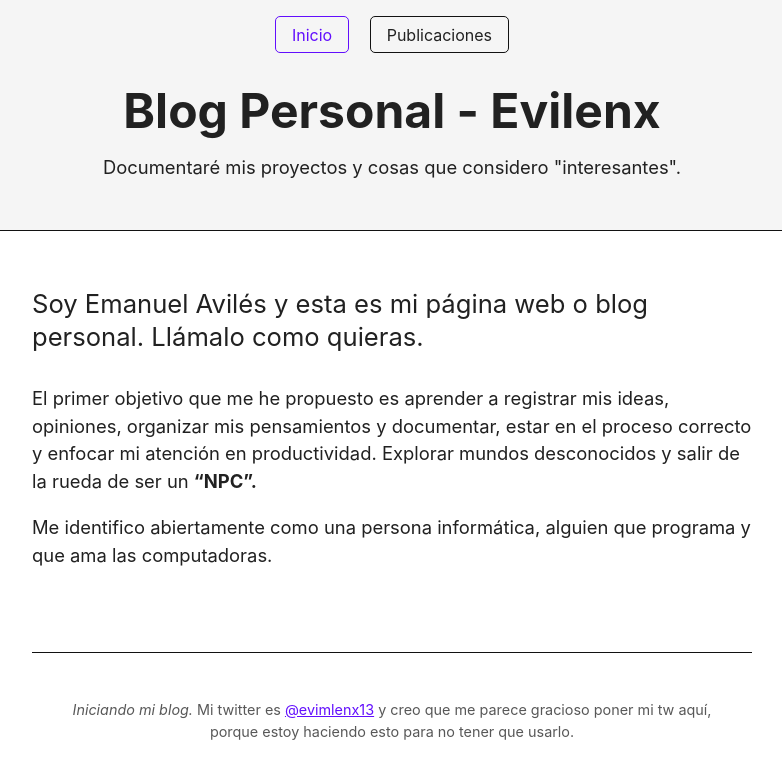
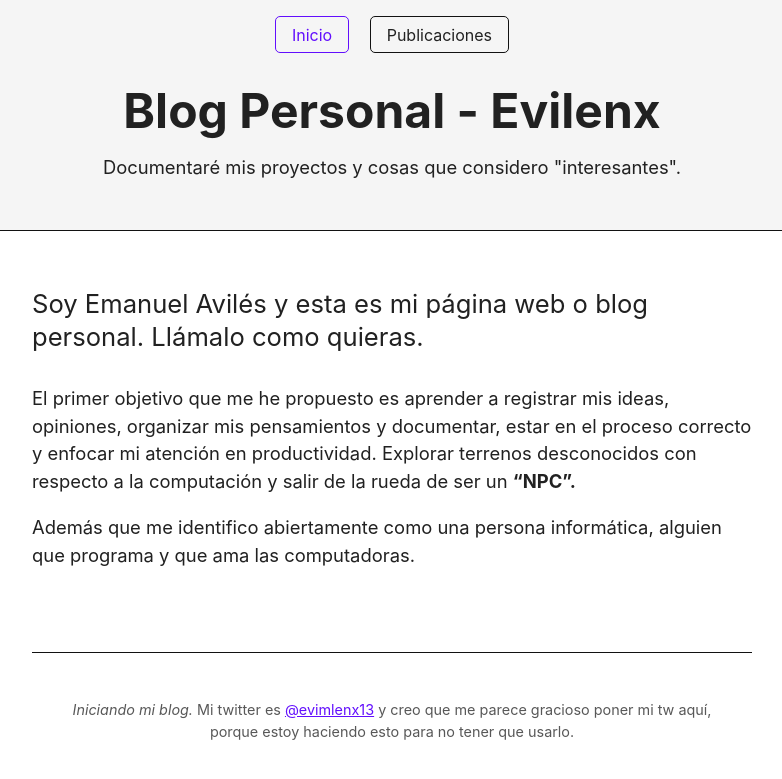
Before and after one commit to evilenx/BlogPersonal, a Jekyll site: the page built from index.md, in a window 1280 px wide. Shown: the top 779 px of the page, without its empty margins (248-1030 px from the left). Built offline with Jekyll 4.4.1, drawn with Linux system fonts in a browser that asks for light colours.

Commit message:
mejorando presentación

```diff
--- a/index.md
+++ b/index.md
@@ -7,6 +7,6 @@ layout: default
 {: .large}
 Soy Emanuel Avilés y esta es mi página web o blog personal. Llámalo como quieras.
 
-El primer objetivo que me he propuesto es aprender a registrar mis ideas, opiniones, organizar mis pensamientos y documentar, estar en el proceso correcto y enfocar mi atención en productividad. Explorar mundos desconocidos y salir de la rueda de ser un **"NPC".**
+El primer objetivo que me he propuesto es aprender a registrar mis ideas, opiniones, organizar mis pensamientos y documentar, estar en el proceso correcto y enfocar mi atención en productividad. Explorar terrenos desconocidos con respecto a la computación y salir de la rueda de ser un **"NPC".**
 
-Me identifico abiertamente como una persona informática, alguien que programa y que ama las computadoras.
+Además que me identifico abiertamente como una persona informática, alguien que programa y que ama las computadoras.
```
